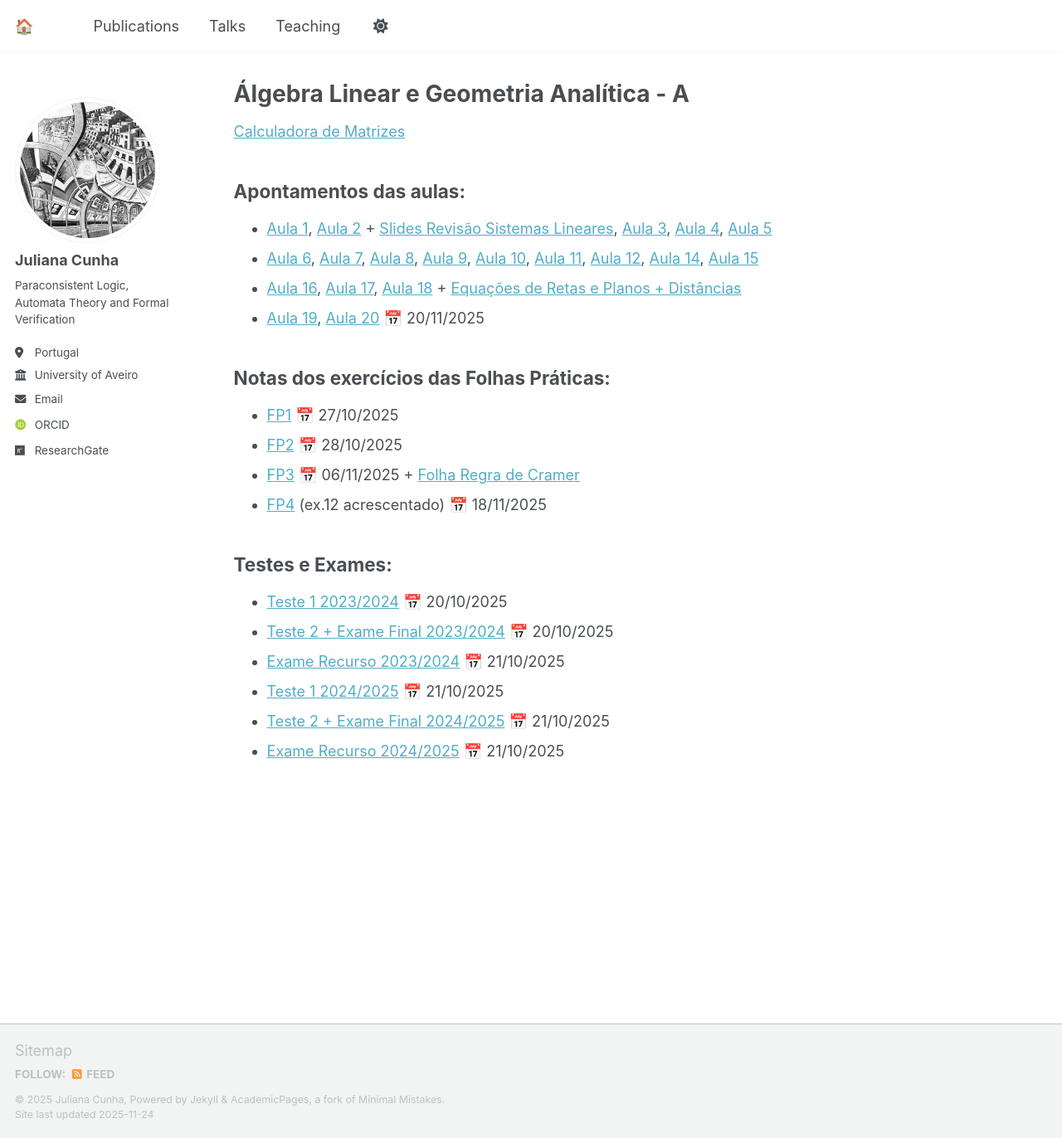
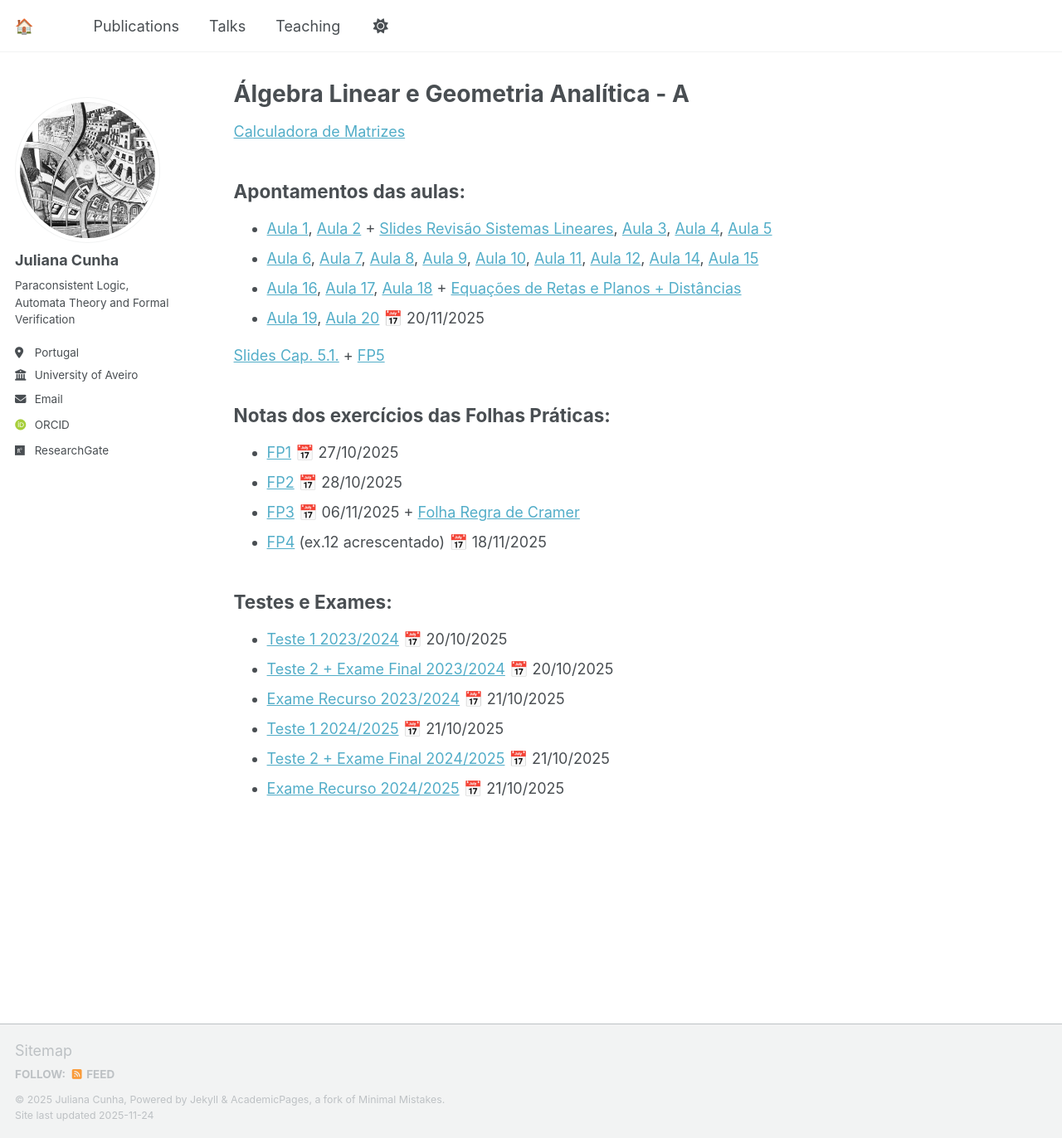
Before and after one commit to juliana-cunha/juliana-cunha.github.io, a Jekyll site: the page built from _pages/teaching.md, in a window 1280 px wide and 1372 px high. Shown: the whole window at 83% size. Built offline with Jekyll 4.4.1, drawn with Linux system fonts in a browser that asks for light colours; some web fonts are replaced; a script that is not in the unit is left out.

Commit message:
Update teaching.md

```diff
--- a/_pages/teaching.md
+++ b/_pages/teaching.md
@@ -15,6 +15,8 @@ Apontamentos das aulas:
 - [Aula 16](https://juliana-cunha.github.io/files/Aula%2016.pdf), [Aula 17](https://juliana-cunha.github.io/files/Aula%2017.pdf), [Aula 18](https://juliana-cunha.github.io/files/Aula%2018.pdf) + [Equações de Retas e Planos + Distâncias](https://juliana-cunha.github.io/files/Retas__Planos_e_dista%CC%82ncias.pdf)
 - [Aula 19](https://juliana-cunha.github.io/files/Aula%2019.pdf), [Aula 20](https://juliana-cunha.github.io/files/Aula%2020.pdf) 📅 20/11/2025
 
+[Slides Cap. 5.1.](https://juliana-cunha.github.io/files/Cap5-1-Valores%20e%20Vetores%20Pr%C3%B3prios.pdf) + [FP5](https://juliana-cunha.github.io/files/FP5_24_25.pdf)
+
 Notas dos exercícios das Folhas Práticas:
 ------
 - [FP1](https://juliana-cunha.github.io/files/FP1_res.pdf) 📅 27/10/2025
```
